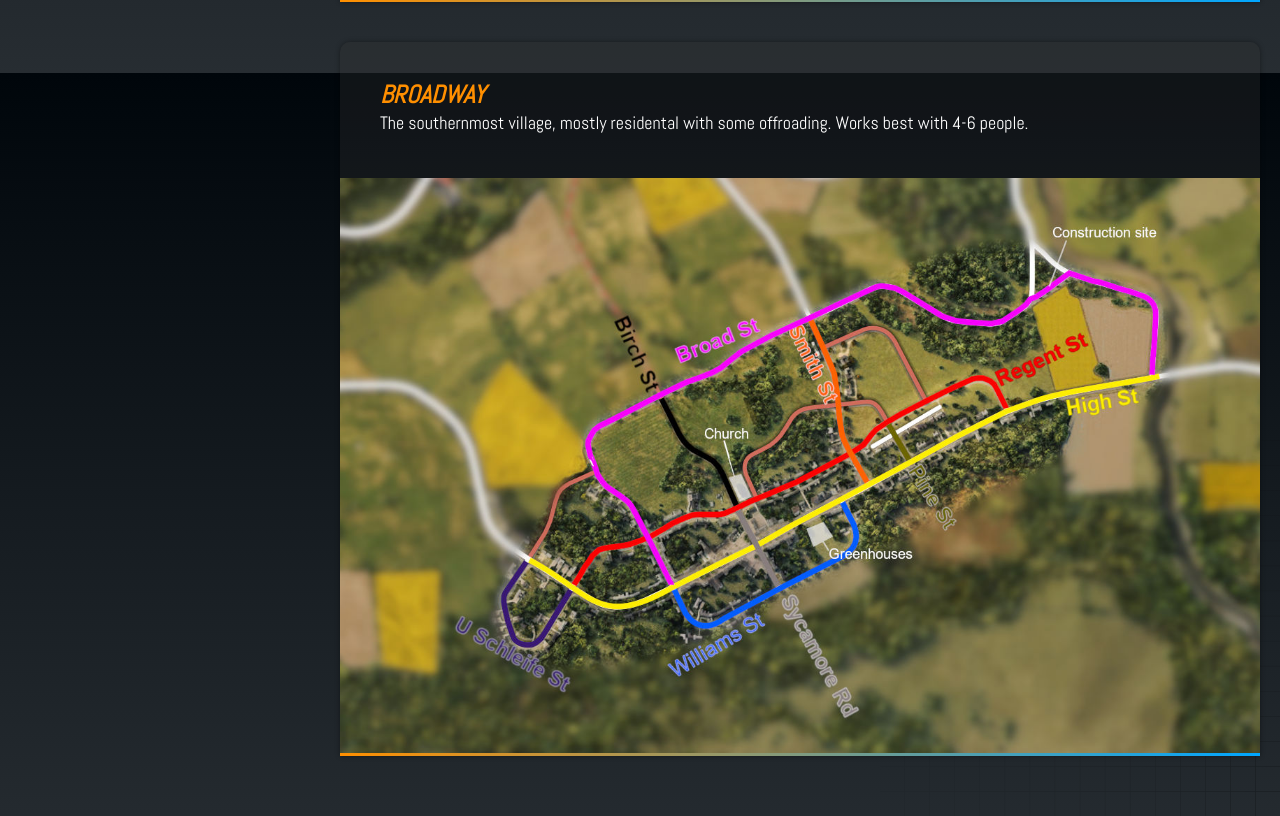
After one commit to Ameer67/The-Racers-and-Chasers-Club, a PHP site: page /maps.php in a window 1280 px wide. The commit adds this page. Shown: the part 727-1543 px from the top of the page. Run offline with PHP 8.4, Linux system fonts and the light colour scheme; a stand-in replaces the project's code that opens the database connection; grey boxes are pictures that could not be loaded.

Commit message:
added maps page and broadway

```diff
--- /dev/null
+++ b/maps.php
@@ -0,0 +1,48 @@
+<?php include("components/headnav.php"); ?>
+<div class="intro grid">
+    <div>
+        <h1>Maps</h1>
+    </div>
+
+    <div class="description">
+        <p>The following maps are to be used in Open Patrol.</p>
+    </div>
+
+
+</div>
+<div class="infobox">
+    <div>
+        <div class="infotop">
+            <h3>Ambleside</h3>
+            <p>The southernmost village, mostly residental with some offroading. Works best with 4-6 people.</p>
+        </div>
+        <div class="infobottom">
+            <div class="mapimgcontainer">
+                <img src="img/maps/ambleside.jpg" alt="ambleside">
+            </div>
+        </div>
+    </div>
+
+    <div class="infoimg"></div>
+    <div class="border"></div>
+</div>
+<div class="infobox">
+    <div>
+        <div class="infotop">
+            <h3>Broadway</h3>
+            <p>The southernmost village, mostly residental with some offroading. Works best with 4-6 people.</p>
+        </div>
+        <div class="infobottom">
+            <div class="mapimgcontainer">
+                <img src="img/maps/broadway.jpg" alt="broadway">
+            </div>
+        </div>
+    </div>
+
+    <div class="infoimg"></div>
+    <div class="border"></div>
+</div>
+
+</section>
+</body>
+</html>
--- a/styles.css
+++ b/styles.css
@@ -522,6 +522,14 @@ button:hover {
   font-weight: normal;
 }
 
+.mapimgcontainer {
+  margin: -2em -2em -2em -2em;
+}
+
+.mapimgcontainer img {
+  max-width: 100%;
+}
+
 .datetime {
   color: white;
   opacity: .25;
```
Also changed, not shown: img/maps/broadway.jpg.
